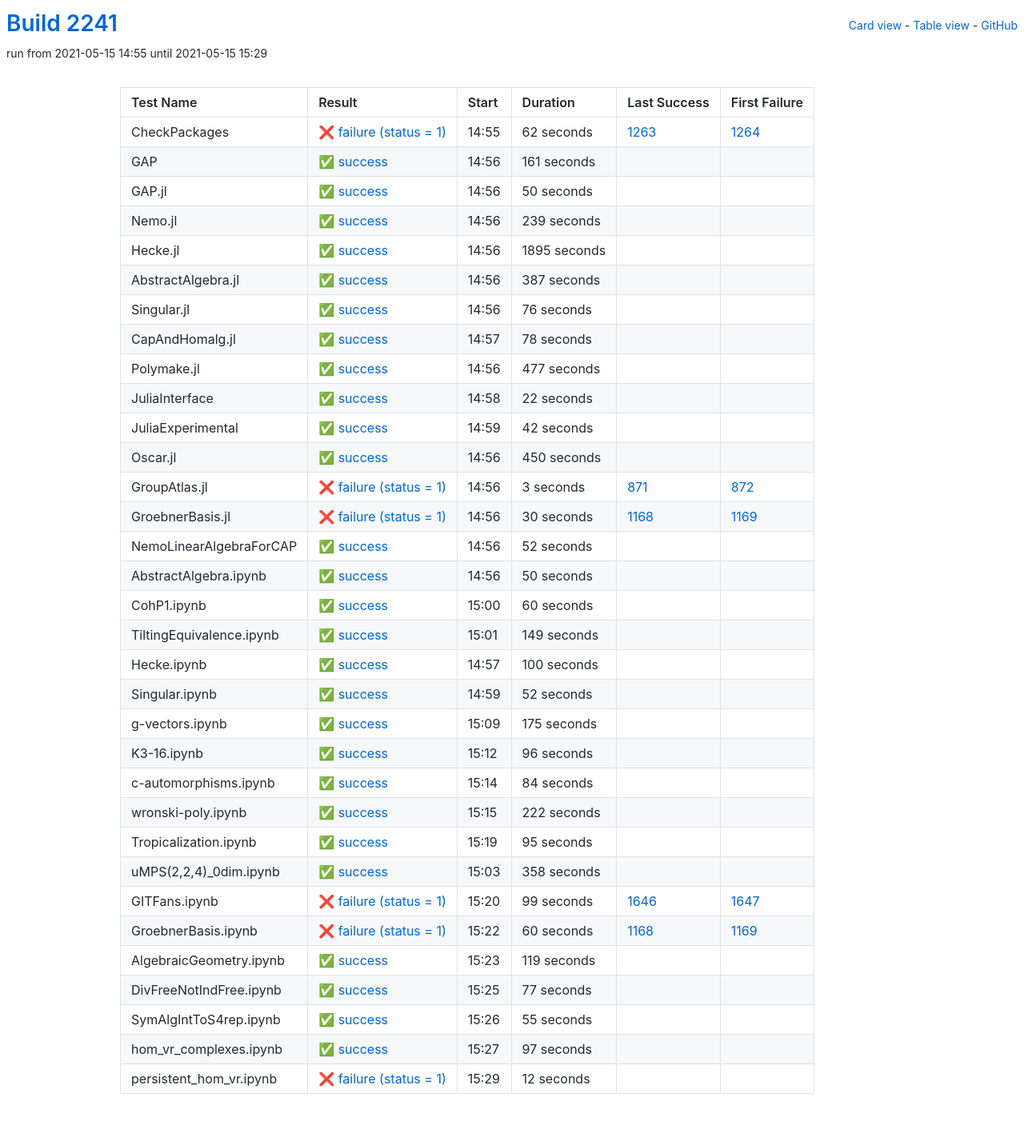
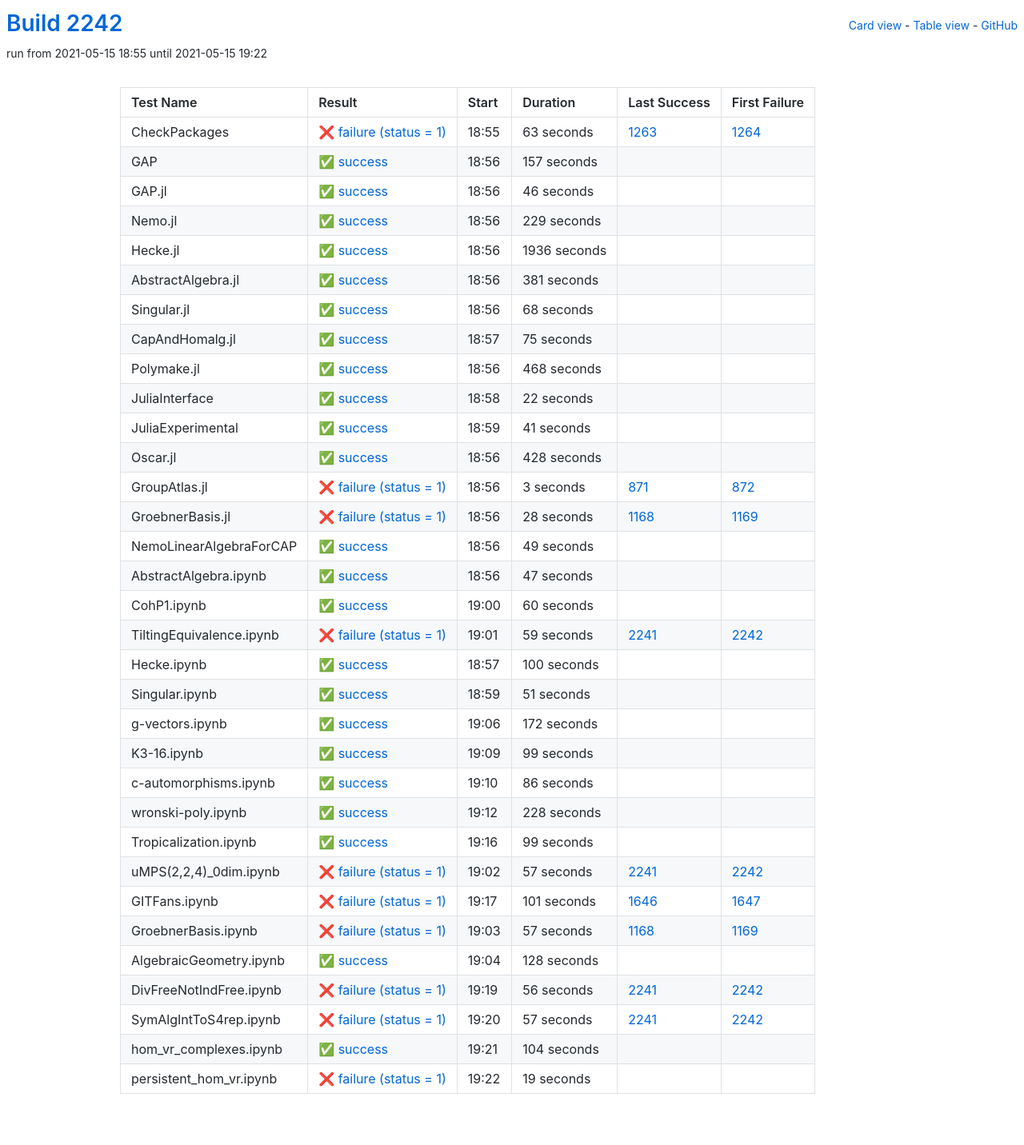
Before and after one commit to oscar-system/oscar-ci-status-stable, a Jekyll site: the page built from table.html, in a window 1280 px wide. Shown: the whole page at 80% size. Built offline with Jekyll 4.4.1, drawn with Linux system fonts in a browser that asks for light colours.

Commit message:
Build #2242

```diff
--- a/_data/ci.yml
+++ b/_data/ci.yml
@@ -1,6 +1,6 @@
 ---
-build: 2241
-build_url: https://oscarci.mathematik.uni-kl.de/job/oscar-stable/2241/
+build: 2242
+build_url: https://oscarci.mathematik.uni-kl.de/job/oscar-stable/2242/
 job: oscar-stable
 organization: oscar-system
 repo: oscar-ci-status-stable
@@ -8,116 +8,116 @@ repourl: https://github.com/oscar-system/oscar-ci-status-stable
 tests:
 - name: CheckPackages
   id: checkpackages
-  log: https://oscarci.mathematik.uni-kl.de/job/oscar-stable/2241/artifact/logs/build-2241/CheckPackages.log
-  start: 2021-05-15 14:55
+  log: https://oscarci.mathematik.uni-kl.de/job/oscar-stable/2242/artifact/logs/build-2242/CheckPackages.log
+  start: 2021-05-15 18:55
   success: false
   exitcode: 1
   status: failure
-  duration: 62
+  duration: 63
   last_success: 1263
   last_success_url: https://oscarci.mathematik.uni-kl.de/job/oscar-stable/1263/
   first_failure: 1264
   first_failure_url: https://oscarci.mathematik.uni-kl.de/job/oscar-stable/1264/
 - name: GAP
   id: gap
-  log: https://oscarci.mathematik.uni-kl.de/job/oscar-stable/2241/artifact/logs/build-2241/GAP.log
-  start: 2021-05-15 14:56
+  log: https://oscarci.mathematik.uni-kl.de/job/oscar-stable/2242/artifact/logs/build-2242/GAP.log
+  start: 2021-05-15 18:56
   success: true
   exitcode: 0
   status: success
-  duration: 161
+  duration: 157
   last_success: false
   last_success_url:
   first_failure: false
   first_failure_url:
 - name: GAP.jl
   id: gap-jl
-  log: https://oscarci.mathematik.uni-kl.de/job/oscar-stable/2241/artifact/logs/build-2241/GAP.jl.log
-  start: 2021-05-15 14:56
+  log: https://oscarci.mathematik.uni-kl.de/job/oscar-stable/2242/artifact/logs/build-2242/GAP.jl.log
+  start: 2021-05-15 18:56
   success: true
   exitcode: 0
   status: success
-  duration: 50
+  duration: 46
   last_success: false
   last_success_url:
   first_failure: false
   first_failure_url:
 - name: Nemo.jl
   id: nemo-jl
-  log: https://oscarci.mathematik.uni-kl.de/job/oscar-stable/2241/artifact/logs/build-2241/Nemo.jl.log
-  start: 2021-05-15 14:56
+  log: https://oscarci.mathematik.uni-kl.de/job/oscar-stable/2242/artifact/logs/build-2242/Nemo.jl.log
+  start: 2021-05-15 18:56
   success: true
   exitcode: 0
   status: success
-  duration: 239
+  duration: 229
   last_success: false
   last_success_url:
   first_failure: false
   first_failure_url:
 - name: Hecke.jl
   id: hecke-jl
-  log: https://oscarci.mathematik.uni-kl.de/job/oscar-stable/2241/artifact/logs/build-2241/Hecke.jl.log
-  start: 2021-05-15 14:56
+  log: https://oscarci.mathematik.uni-kl.de/job/oscar-stable/2242/artifact/logs/build-2242/Hecke.jl.log
+  start: 2021-05-15 18:56
   success: true
   exitcode: 0
   status: success
-  duration: 1895
+  duration: 1936
   last_success: false
   last_success_url:
   first_failure: false
   first_failure_url:
 - name: AbstractAlgebra.jl
   id: abstractalgebra-jl
-  log: https://oscarci.mathematik.uni-kl.de/job/oscar-stable/2241/artifact/logs/build-2241/AbstractAlgebra.jl.log
-  start: 2021-05-15 14:56
+  log: https://oscarci.mathematik.uni-kl.de/job/oscar-stable/2242/artifact/logs/build-2242/AbstractAlgebra.jl.log
+  start: 2021-05-15 18:56
   success: true
   exitcode: 0
   status: success
-  duration: 387
+  duration: 381
   last_success: false
   last_success_url:
   first_failure: false
   first_failure_url:
 - name: Singular.jl
   id: singular-jl
-  log: https://oscarci.mathematik.uni-kl.de/job/oscar-stable/2241/artifact/logs/build-2241/Singular.jl.log
-  start: 2021-05-15 14:56
+  log: https://oscarci.mathematik.uni-kl.de/job/oscar-stable/2242/artifact/logs/build-2242/Singular.jl.log
+  start: 2021-05-15 18:56
   success: true
   exitcode: 0
   status: success
-  duration: 76
+  duration: 68
   last_success: false
   last_success_url:
   first_failure: false
   first_failure_url:
 - name: CapAndHomalg.jl
   id: capandhomalg-jl
-  log: https://oscarci.mathematik.uni-kl.de/job/oscar-stable/2241/artifact/logs/build-2241/CapAndHomalg.jl.log
-  start: 2021-05-15 14:57
+  log: https://oscarci.mathematik.uni-kl.de/job/oscar-stable/2242/artifact/logs/build-2242/CapAndHomalg.jl.log
+  start: 2021-05-15 18:57
   success: true
   exitcode: 0
   status: success
-  duration: 78
+  duration: 75
   last_success: false
   last_success_url:
   first_failure: false
   first_failure_url:
 - name: Polymake.jl
   id: polymake-jl
-  log: https://oscarci.mathematik.uni-kl.de/job/oscar-stable/2241/artifact/logs/build-2241/Polymake.jl.log
-  start: 2021-05-15 14:56
+  log: https://oscarci.mathematik.uni-kl.de/job/oscar-stable/2242/artifact/logs/build-2242/Polymake.jl.log
+  start: 2021-05-15 18:56
   success: true
   exitcode: 0
   status: success
-  duration: 477
+  duration: 468
   last_success: false
   last_success_url:
   first_failure: false
   first_failure_url:
 - name: JuliaInterface
   id: juliainterface
-  log: https://oscarci.mathematik.uni-kl.de/job/oscar-stable/2241/artifact/logs/build-2241/JuliaInterface.log
-  start: 2021-05-15 14:58
+  log: https://oscarci.mathematik.uni-kl.de/job/oscar-stable/2242/artifact/logs/build-2242/JuliaInterface.log
+  start: 2021-05-15 18:58
   success: true
   exitcode: 0
   status: success
@@ -128,32 +128,32 @@ tests:
   first_failure_url:
 - name: JuliaExperimental
   id: juliaexperimental
-  log: https://oscarci.mathematik.uni-kl.de/job/oscar-stable/2241/artifact/logs/build-2241/JuliaExperimental.log
-  start: 2021-05-15 14:59
+  log: https://oscarci.mathematik.uni-kl.de/job/oscar-stable/2242/artifact/logs/build-2242/JuliaExperimental.log
+  start: 2021-05-15 18:59
   success: true
   exitcode: 0
   status: success
-  duration: 42
+  duration: 41
   last_success: false
   last_success_url:
   first_failure: false
   first_failure_url:
 - name: Oscar.jl
   id: oscar-jl
-  log: https://oscarci.mathematik.uni-kl.de/job/oscar-stable/2241/artifact/logs/build-2241/Oscar.jl.log
-  start: 2021-05-15 14:56
+  log: https://oscarci.mathematik.uni-kl.de/job/oscar-stable/2242/artifact/logs/build-2242/Oscar.jl.log
+  start: 2021-05-15 18:56
   success: true
   exitcode: 0
   status: success
-  duration: 450
+  duration: 428
   last_success: false
   last_success_url:
   first_failure: false
   first_failure_url:
 - name: GroupAtlas.jl
   id: groupatlas-jl
-  log: https://oscarci.mathematik.uni-kl.de/job/oscar-stable/2241/artifact/logs/build-2241/GroupAtlas.jl.log
-  start: 2021-05-15 14:56
+  log: https://oscarci.mathematik.uni-kl.de/job/oscar-stable/2242/artifact/logs/build-2242/GroupAtlas.jl.log
+  start: 2021-05-15 18:56
   success: false
   exitcode: 1
   status: failure
@@ -164,44 +164,44 @@ tests:
   first_failure_url: https://oscarci.mathematik.uni-kl.de/job/oscar-stable/872/
 - name: GroebnerBasis.jl
   id: groebnerbasis-jl
-  log: https://oscarci.mathematik.uni-kl.de/job/oscar-stable/2241/artifact/logs/build-2241/GroebnerBasis.jl.log
-  start: 2021-05-15 14:56
+  log: https://oscarci.mathematik.uni-kl.de/job/oscar-stable/2242/artifact/logs/build-2242/GroebnerBasis.jl.log
+  start: 2021-05-15 18:56
   success: false
   exitcode: 1
   status: failure
-  duration: 30
+  duration: 28
   last_success: 1168
   last_success_url: https://oscarci.mathematik.uni-kl.de/job/oscar-stable/1168/
   first_failure: 1169
   first_failure_url: https://oscarci.mathematik.uni-kl.de/job/oscar-stable/1169/
 - name: NemoLinearAlgebraForCAP
   id: nemolinearalgebraforcap
-  log: https://oscarci.mathematik.uni-kl.de/job/oscar-stable/2241/artifact/logs/build-2241/NemoLinearAlgebraForCAP.log
-  start: 2021-05-15 14:56
+  log: https://oscarci.mathematik.uni-kl.de/job/oscar-stable/2242/artifact/logs/build-2242/NemoLinearAlgebraForCAP.log
+  start: 2021-05-15 18:56
   success: true
   exitcode: 0
   status: success
-  duration: 52
+  duration: 49
   last_success: false
   last_success_url:
   first_failure: false
   first_failure_url:
 - name: AbstractAlgebra.ipynb
   id: abstractalgebra-ipynb
-  log: https://oscarci.mathematik.uni-kl.de/job/oscar-stable/2241/artifact/logs/build-2241/AbstractAlgebra.ipynb.log
-  start: 2021-05-15 14:56
+  log: https://oscarci.mathematik.uni-kl.de/job/oscar-stable/2242/artifact/logs/build-2242/AbstractAlgebra.ipynb.log
+  start: 2021-05-15 18:56
   success: true
   exitcode: 0
   status: success
-  duration: 50
+  duration: 47
   last_success: false
   last_success_url:
   first_failure: false
   first_failure_url:
 - name: CohP1.ipynb
   id: cohp1-ipynb
-  log: https://oscarci.mathematik.uni-kl.de/job/oscar-stable/2241/artifact/logs/build-2241/CohP1.ipynb.log
-  start: 2021-05-15 15:00
+  log: https://oscarci.mathematik.uni-kl.de/job/oscar-stable/2242/artifact/logs/build-2242/CohP1.ipynb.log
+  start: 2021-05-15 19:00
   success: true
   exitcode: 0
   status: success
@@ -212,20 +212,20 @@ tests:
   first_failure_url:
 - name: TiltingEquivalence.ipynb
   id: tiltingequivalence-ipynb
-  log: https://oscarci.mathematik.uni-kl.de/job/oscar-stable/2241/artifact/logs/build-2241/TiltingEquivalence.ipynb.log
-  start: 2021-05-15 15:01
-  success: true
-  exitcode: 0
-  status: success
-  duration: 149
-  last_success: false
-  last_success_url:
-  first_failure: false
-  first_failure_url:
+  log: https://oscarci.mathematik.uni-kl.de/job/oscar-stable/2242/artifact/logs/build-2242/TiltingEquivalence.ipynb.log
+  start: 2021-05-15 19:01
+  success: false
+  exitcode: 1
+  status: failure
+  duration: 59
+  last_success: 2241
+  last_success_url: https://oscarci.mathematik.uni-kl.de/job/oscar-stable/2241/
+  first_failure: 2242
+  first_failure_url: https://oscarci.mathematik.uni-kl.de/job/oscar-stable/2242/
 - name: Hecke.ipynb
   id: hecke-ipynb
-  log: https://oscarci.mathematik.uni-kl.de/job/oscar-stable/2241/artifact/logs/build-2241/Hecke.ipynb.log
-  start: 2021-05-15 14:57
+  log: https://oscarci.mathematik.uni-kl.de/job/oscar-stable/2242/artifact/logs/build-2242/Hecke.ipynb.log
+  start: 2021-05-15 18:57
   success: true
   exitcode: 0
   status: success
@@ -236,168 +236,168 @@ tests:
   first_failure_url:
 - name: Singular.ipynb
   id: singular-ipynb
-  log: https://oscarci.mathematik.uni-kl.de/job/oscar-stable/2241/artifact/logs/build-2241/Singular.ipynb.log
-  start: 2021-05-15 14:59
+  log: https://oscarci.mathematik.uni-kl.de/job/oscar-stable/2242/artifact/logs/build-2242/Singular.ipynb.log
+  start: 2021-05-15 18:59
   success: true
   exitcode: 0
   status: success
-  duration: 52
+  duration: 51
   last_success: false
   last_success_url:
   first_failure: false
   first_failure_url:
 - name: g-vectors.ipynb
   id: g-vectors-ipynb
-  log: https://oscarci.mathematik.uni-kl.de/job/oscar-stable/2241/artifact/logs/build-2241/g-vectors.ipynb.log
-  start: 2021-05-15 15:09
+  log: https://oscarci.mathematik.uni-kl.de/job/oscar-stable/2242/artifact/logs/build-2242/g-vectors.ipynb.log
+  start: 2021-05-15 19:06
   success: true
   exitcode: 0
   status: success
-  duration: 175
+  duration: 172
   last_success: false
   last_success_url:
   first_failure: false
   first_failure_url:
 - name: K3-16.ipynb
   id: k3-16-ipynb
-  log: https://oscarci.mathematik.uni-kl.de/job/oscar-stable/2241/artifact/logs/build-2241/K3-16.ipynb.log
-  start: 2021-05-15 15:12
+  log: https://oscarci.mathematik.uni-kl.de/job/oscar-stable/2242/artifact/logs/build-2242/K3-16.ipynb.log
+  start: 2021-05-15 19:09
   success: true
   exitcode: 0
   status: success
-  duration: 96
+  duration: 99
   last_success: false
   last_success_url:
   first_failure: false
   first_failure_url:
 - name: c-automorphisms.ipynb
   id: c-automorphisms-ipynb
-  log: https://oscarci.mathematik.uni-kl.de/job/oscar-stable/2241/artifact/logs/build-2241/c-automorphisms.ipynb.log
-  start: 2021-05-15 15:14
+  log: https://oscarci.mathematik.uni-kl.de/job/oscar-stable/2242/artifact/logs/build-2242/c-automorphisms.ipynb.log
+  start: 2021-05-15 19:10
   success: true
   exitcode: 0
   status: success
-  duration: 84
+  duration: 86
   last_success: false
   last_success_url:
   first_failure: false
   first_failure_url:
 - name: wronski-poly.ipynb
   id: wronski-poly-ipynb
-  log: https://oscarci.mathematik.uni-kl.de/job/oscar-stable/2241/artifact/logs/build-2241/wronski-poly.ipynb.log
-  start: 2021-05-15 15:15
+  log: https://oscarci.mathematik.uni-kl.de/job/oscar-stable/2242/artifact/logs/build-2242/wronski-poly.ipynb.log
+  start: 2021-05-15 19:12
   success: true
   exitcode: 0
   status: success
-  duration: 222
+  duration: 228
   last_success: false
   last_success_url:
   first_failure: false
   first_failure_url:
 - name: Tropicalization.ipynb
   id: tropicalization-ipynb
-  log: https://oscarci.mathematik.uni-kl.de/job/oscar-stable/2241/artifact/logs/build-2241/Tropicalization.ipynb.log
-  start: 2021-05-15 15:19
+  log: https://oscarci.mathematik.uni-kl.de/job/oscar-stable/2242/artifact/logs/build-2242/Tropicalization.ipynb.log
+  start: 2021-05-15 19:16
   success: true
   exitcode: 0
   status: success
-  duration: 95
+  duration: 99
   last_success: false
   last_success_url:
   first_failure: false
   first_failure_url:
 - name: uMPS(2,2,4)_0dim.ipynb
   id: umps-2-2-4-0dim-ipynb
-  log: https://oscarci.mathematik.uni-kl.de/job/oscar-stable/2241/artifact/logs/build-2241/uMPS-2-2-4-_0dim.ipynb.log
-  start: 2021-05-15 15:03
-  success: true
-  exitcode: 0
-  status: success
-  duration: 358
-  last_success: false
-  last_success_url:
-  first_failure: false
-  first_failure_url:
-- name: GITFans.ipynb
-  id: gitfans-ipynb
-  log: https://oscarci.mathematik.uni-kl.de/job/oscar-stable/2241/artifact/logs/build-2241/GITFans.ipynb.log
-  start: 2021-05-15 15:20
+  log: https://oscarci.mathematik.uni-kl.de/job/oscar-stable/2242/artifact/logs/build-2242/uMPS-2-2-4-_0dim.ipynb.log
+  start: 2021-05-15 19:02
   success: false
   exitcode: 1
   status: failure
-  duration: 99
+  duration: 57
+  last_success: 2241
+  last_success_url: https://oscarci.mathematik.uni-kl.de/job/oscar-stable/2241/
+  first_failure: 2242
+  first_failure_url: https://oscarci.mathematik.uni-kl.de/job/oscar-stable/2242/
+- name: GITFans.ipynb
+  id: gitfans-ipynb
+  log: https://oscarci.mathematik.uni-kl.de/job/oscar-stable/2242/artifact/logs/build-2242/GITFans.ipynb.log
+  start: 2021-05-15 19:17
+  success: false
+  exitcode: 1
+  status: failure
+  duration: 101
   last_success: 1646
   last_success_url: https://oscarci.mathematik.uni-kl.de/job/oscar-stable/1646/
   first_failure: 1647
   first_failure_url: https://oscarci.mathematik.uni-kl.de/job/oscar-stable/1647/
 - name: GroebnerBasis.ipynb
   id: groebnerbasis-ipynb
-  log: https://oscarci.mathematik.uni-kl.de/job/oscar-stable/2241/artifact/logs/build-2241/GroebnerBasis.ipynb.log
-  start: 2021-05-15 15:22
+  log: https://oscarci.mathematik.uni-kl.de/job/oscar-stable/2242/artifact/logs/build-2242/GroebnerBasis.ipynb.log
+  start: 2021-05-15 19:03
   success: false
   exitcode: 1
   status: failure
-  duration: 60
+  duration: 57
   last_success: 1168
   last_success_url: https://oscarci.mathematik.uni-kl.de/job/oscar-stable/1168/
   first_failure: 1169
   first_failure_url: https://oscarci.mathematik.uni-kl.de/job/oscar-stable/1169/
 - name: AlgebraicGeometry.ipynb
   id: algebraicgeometry-ipynb
-  log: https://oscarci.mathematik.uni-kl.de/job/oscar-stable/2241/artifact/logs/build-2241/AlgebraicGeometry.ipynb.log
-  start: 2021-05-15 15:23
+  log: https://oscarci.mathematik.uni-kl.de/job/oscar-stable/2242/artifact/logs/build-2242/AlgebraicGeometry.ipynb.log
+  start: 2021-05-15 19:04
   success: true
   exitcode: 0
   status: success
-  duration: 119
+  duration: 128
   last_success: false
   last_success_url:
   first_failure: false
   first_failure_url:
 - name: DivFreeNotIndFree.ipynb
   id: divfreenotindfree-ipynb
-  log: https://oscarci.mathematik.uni-kl.de/job/oscar-stable/2241/artifact/logs/build-2241/DivFreeNotIndFree.ipynb.log
-  start: 2021-05-15 15:25
+  log: https://oscarci.mathematik.uni-kl.de/job/oscar-stable/2242/artifact/logs/build-2242/DivFreeNotIndFree.ipynb.log
+  start: 2021-05-15 19:19
+  success: false
+  exitcode: 1
+  status: failure
+  duration: 56
+  last_success: 2241
+  last_success_url: https://oscarci.mathematik.uni-kl.de/job/oscar-stable/2241/
+  first_failure: 2242
+  first_failure_url: https://oscarci.mathematik.uni-kl.de/job/oscar-stable/2242/
+- name: SymAlgIntToS4rep.ipynb
+  id: symalginttos4rep-ipynb
+  log: https://oscarci.mathematik.uni-kl.de/job/oscar-stable/2242/artifact/logs/build-2242/SymAlgIntToS4rep.ipynb.log
+  start: 2021-05-15 19:20
+  success: false
+  exitcode: 1
+  status: failure
+  duration: 57
+  last_success: 2241
+  last_success_url: https://oscarci.mathematik.uni-kl.de/job/oscar-stable/2241/
+  first_failure: 2242
+  first_failure_url: https://oscarci.mathematik.uni-kl.de/job/oscar-stable/2242/
+- name: hom_vr_complexes.ipynb
+  id: hom-vr-complexes-ipynb
+  log: https://oscarci.mathematik.uni-kl.de/job/oscar-stable/2242/artifact/logs/build-2242/hom_vr_complexes.ipynb.log
+  start: 2021-05-15 19:21
   success: true
   exitcode: 0
   status: success
-  duration: 77
-  last_success: false
-  last_success_url:
-  first_failure: false
-  first_failure_url:
-- name: SymAlgIntToS4rep.ipynb
-  id: symalginttos4rep-ipynb
-  log: https://oscarci.mathematik.uni-kl.de/job/oscar-stable/2241/artifact/logs/build-2241/SymAlgIntToS4rep.ipynb.log
-  start: 2021-05-15 15:26
-  success: true
-  exitcode: 0
-  status: success
-  duration: 55
-  last_success: false
-  last_success_url:
-  first_failure: false
-  first_failure_url:
-- name: hom_vr_complexes.ipynb
-  id: hom-vr-complexes-ipynb
-  log: https://oscarci.mathematik.uni-kl.de/job/oscar-stable/2241/artifact/logs/build-2241/hom_vr_complexes.ipynb.log
-  start: 2021-05-15 15:27
-  success: true
-  exitcode: 0
-  status: success
-  duration: 97
+  duration: 104
   last_success: false
   last_success_url:
   first_failure: false
   first_failure_url:
 - name: persistent_hom_vr.ipynb
   id: persistent-hom-vr-ipynb
-  log: https://oscarci.mathematik.uni-kl.de/job/oscar-stable/2241/artifact/logs/build-2241/persistent_hom_vr.ipynb.log
-  start: 2021-05-15 15:29
+  log: https://oscarci.mathematik.uni-kl.de/job/oscar-stable/2242/artifact/logs/build-2242/persistent_hom_vr.ipynb.log
+  start: 2021-05-15 19:22
   success: false
   exitcode: 1
   status: failure
-  duration: 12
+  duration: 19
   last_success: false
   last_success_url:
   first_failure: false
```
Also changed, not shown: README.md.
